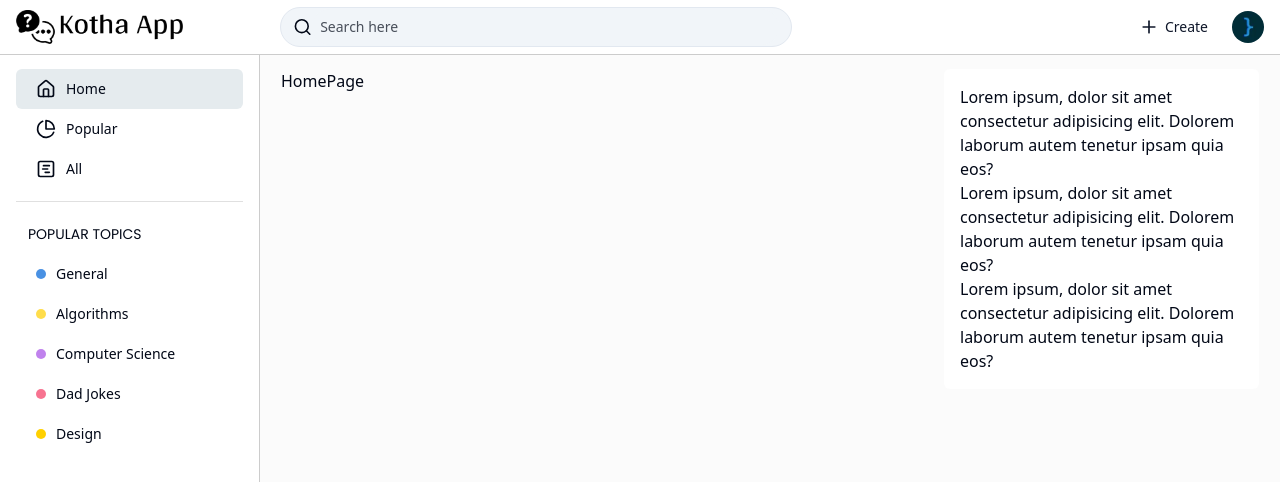
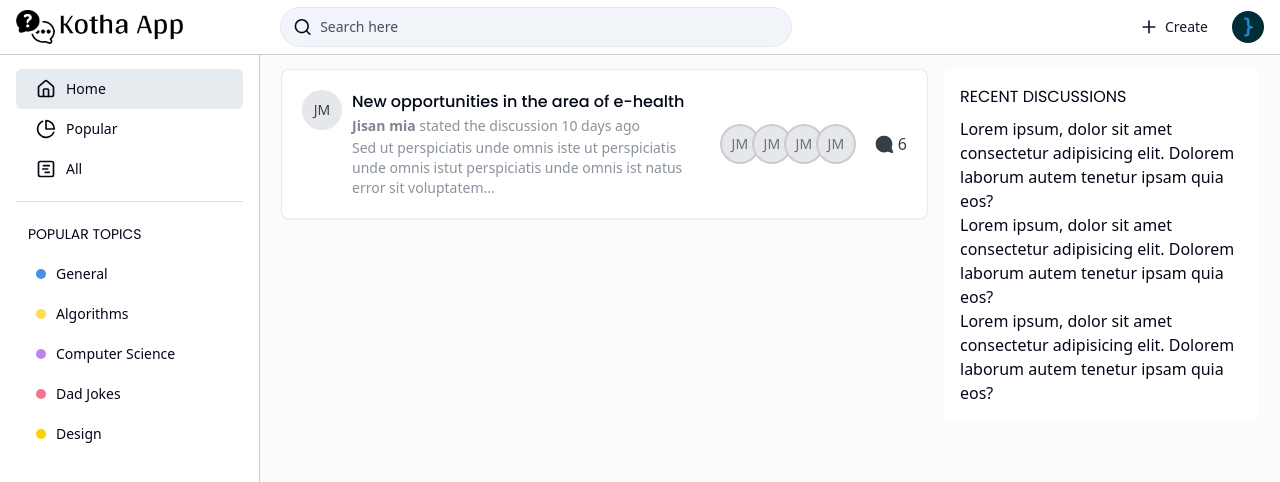
Before and after one commit to Jisan-mia/gold-kinen-fe-task, a Next.js app: page /home in a window 1280 px wide. Shown: the top 482 px of the page. Built offline with nearby package versions, Linux system fonts and the light colour scheme.

Commit message:
feat: single discussion item design

```diff
--- a/app/(main)/home/page.tsx
+++ b/app/(main)/home/page.tsx
@@ -1,5 +1,13 @@
+import DiscussionItem from "@/components/discussions/discussion-item";
+
 const HomePage = () => {
-  return <div>HomePage</div>;
+  return (
+    <div>
+      <div>
+        <DiscussionItem />
+      </div>
+    </div>
+  );
 };
 
 export default HomePage;
--- /dev/null
+++ b/components/discussions/discussion-item.tsx
@@ -0,0 +1,58 @@
+import { MessageCircleMore } from "lucide-react";
+import Link from "next/link";
+
+const DiscussionItem = () => {
+  return (
+    <Link href={"/discussion/1"}>
+      <div className="flex bg-background rounded-lg border border-border/40 shadow-sm px-5 py-5 cursor-pointer hover:bg-secondary transition-all">
+        <div className="flex gap-8 justify-between w-full">
+          <div className="flex justify-start gap-2.5 align-baseline">
+            <div className="">
+              <div className="h-10 w-10 rounded-full bg-gray-200 flex items-center justify-center">
+                <span className="text-sm font-medium text-gray-700">JM</span>
+              </div>
+            </div>
+            <div className="grid gap-[2px]">
+              <h2 className="text-base font-medium text-foreground">
+                New opportunities in the area of e-health
+              </h2>
+              <p className="text-[#89929D] text-sm font-normal">
+                <strong className="text-[#7C8692]">Jisan mia</strong> stated the
+                discussion 10 days ago
+              </p>
+              <p className="text-[#89929D] text-sm font-normal">
+                Sed ut perspiciatis unde omnis iste ut perspiciatis unde omnis
+                istut perspiciatis unde omnis ist natus error sit voluptatem...
+              </p>
+            </div>
+          </div>
+
+          <div className="flex items-center justify-end gap-5">
+            <div>
+              <div className="flex -space-x-1 items-center">
+                <div className="h-9 w-9 rounded-full bg-gray-200 flex items-center justify-center overflow-hidden ring-2 ring-border">
+                  <span className="text-sm text-gray-500">JM</span>
+                </div>
+                <div className="h-9 w-9 rounded-full bg-gray-200 flex items-center justify-center overflow-hidden ring-2 ring-border">
+                  <span className="text-sm text-gray-500">JM</span>
+                </div>
+                <div className="h-9 w-9 rounded-full bg-gray-200 flex items-center justify-center overflow-hidden ring-2 ring-border">
+                  <span className="text-sm text-gray-500">JM</span>
+                </div>
+                <div className="h-9 w-9 rounded-full bg-gray-200 flex items-center justify-center overflow-hidden ring-2 ring-border">
+                  <span className="text-sm text-gray-500">JM</span>
+                </div>
+              </div>
+            </div>
+            <div className="flex items-center gap-1">
+              <MessageCircleMore className="size-5 text-[#363F47] fill-[#363F47] -rotate-90" />
+              <span className="text-[#363F47] font-medium text-base ">6</span>
+            </div>
+          </div>
+        </div>
+      </div>
+    </Link>
+  );
+};
+
+export default DiscussionItem;
--- a/components/shared/right-sidebar.tsx
+++ b/components/shared/right-sidebar.tsx
@@ -2,6 +2,13 @@ const RightSidebar = () => {
   return (
     <div className="sticky top-0 max-h-[calc(100vh-55px)] max-w-[315px] w-[315px] overflow-y-auto overflow-x-hidden custom-scrollbar">
       <aside className="bg-background px-4 py-4 rounded-md flex flex-col">
+        <div className="flex flex-col gap-2">
+          <h3 className="font-normal text-base uppercase">
+            Recent Discussions
+          </h3>
+
+          <div>
+            {" "}
             <p>
               Lorem ipsum, dolor sit amet consectetur adipisicing elit. Dolorem
               laborum autem tenetur ipsam quia eos?
@@ -14,6 +21,8 @@ const RightSidebar = () => {
               Lorem ipsum, dolor sit amet consectetur adipisicing elit. Dolorem
               laborum autem tenetur ipsam quia eos?
             </p>
+          </div>
+        </div>
       </aside>
     </div>
   );
```
Lines whose indentation alone changed are shown as unchanged.
